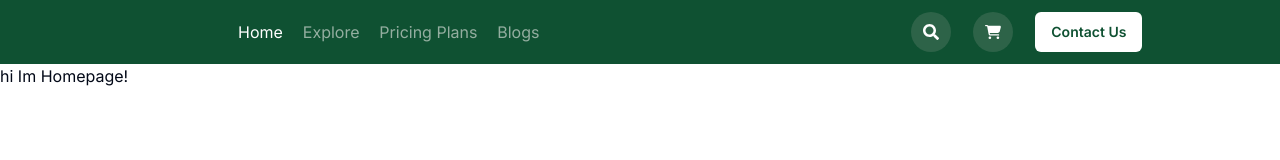
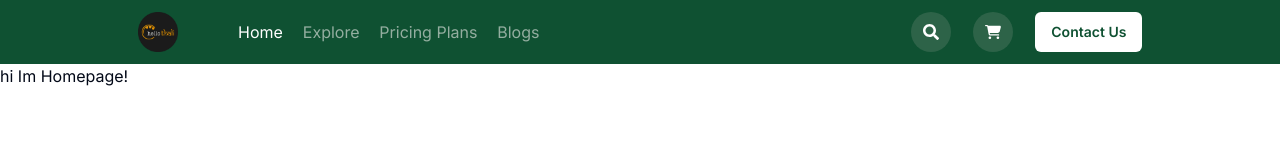
Before and after one commit to mxhiyy/hello-thali, a Next.js app: page / in a window 1280 px wide. Shown: the top 160 px of the page. Built offline with nearby package versions, Linux system fonts and the light colour scheme.

Commit message:
done with navbar

```diff
--- a/components/MobileNav.jsx
+++ b/components/MobileNav.jsx
@@ -15,7 +15,17 @@ import { usePathname } from "next/navigation";
 const MobileNav = () => {
   const pathname = usePathname();
   return (
-    <section className="w-full max-w-[264px]">
+    <main className="w-[95vw] flex justify-between ">
+      <Link href="/">
+        <Image
+          src="/icons/hellothali-logo.png"
+          alt="logo"
+          width={40}
+          height={40}
+          className="sm:hidden"
+        />
+      </Link>
+      <section className="w-1/2 flex justify-end">
         <Sheet>
           <SheetTrigger asChild>
             <Image
@@ -54,6 +64,7 @@ const MobileNav = () => {
           </SheetContent>
         </Sheet>
       </section>
+    </main>
   );
 };
 
--- a/components/Navbar.jsx
+++ b/components/Navbar.jsx
@@ -9,21 +9,34 @@ import { NavbarLink } from "@/constants";
 import MobileNav from "./MobileNav";
 import { usePathname } from "next/navigation";
 import { cn } from "@/lib/utils";
+import Image from "next/image";
+
 
 const Navbar = () => {
   const pathname = usePathname();
+
   return (
     <nav className="bg-green-1 p-3 w-screen">
       <div className="lg:w-4/5 m-auto hidden sm:flex items-center justify-between">
-        <div className="sm:w-[350px] lg:w-[50%] xl:w-2/5 flex justify-end">
+        <div className="sm:w-[350px] lg:w-[50%] xl:w-2/5 flex justify-between items-center">
           {/* hello thali logo */}
+          <Link href="/">
+          <Image
+            src="/icons/hellothali-logo.png"
+            alt="logo"
+            width={40}
+            height={40}
+          />
+          </Link>
           <div className=" sm:w-[300px] lg:w-3/4 flex justify-between">
             {NavbarLink.map((link) => {
               const isActive = pathname === link.route;
               return (
                 <Link
                   key={link.label}
-                  className={cn("text-slate cursor-pointer hover:text-white", {"text-white" : isActive})}
+                  className={cn("text-slate cursor-pointer hover:text-white", {
+                    "text-white": isActive,
+                  })}
                   href={link.route}
                 >
                   {link.label}
```
Also changed, not shown: public/icons/hellothali-logo.png (added). Lines whose indentation alone changed are shown as unchanged.
